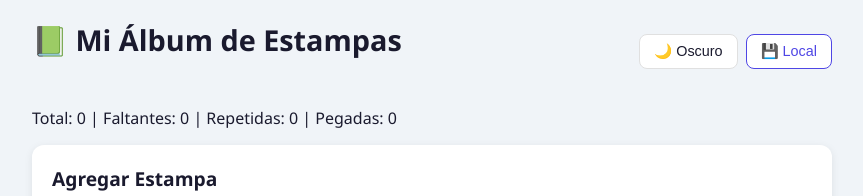
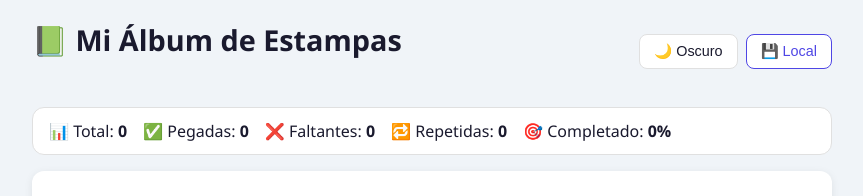
Before and after one commit to dquan123/Web_Proyecto2, a React app in the folder frontend/: page / in a window 1280 px wide. Shown: the top 196 px of the page, without its empty margins (208-1071 px from the left). Built offline with nearby package versions, Linux system fonts and the light colour scheme; no server answers; the HTML template or start-up script is replaced by a standard one.

Commit message:
Implementacion de hooks antes de deploy

```diff
--- a/frontend/src/App.jsx
+++ b/frontend/src/App.jsx
@@ -2,6 +2,8 @@ import { useReducer, useEffect, useRef, useMemo, useCallback } from 'react'
 import { StorageProvider, useStorage } from './context/StorageProvider'
 import { ThemeProvider, useTheme } from './context/ThemeContext'
 import { itemsReducer, estadoInicial } from './reducers/itemsReducer'
+import { useAtajoTeclado } from './hooks/useAtajoTeclado'
+import { useProgresoAlbum } from './hooks/useProgresoAlbum'
 import FormularioItem from './components/FormularioItem'
 import ListaItem from './components/ListaItem'
 import Filtros from './components/Filtros'
@@ -24,28 +26,9 @@ function AppContenido() {
     })
   }, [modo])
 
-  // Atajo Ctrl+H — enfocar input
-  useEffect(() => {
-    const handler = (e) => {
-      if (e.ctrlKey && e.key === 'h') {
-        e.preventDefault()
-        inputRef.current?.focus()
-      }
-    }
-    window.addEventListener('keydown', handler)
-    return () => window.removeEventListener('keydown', handler)
-  }, [])
-
-  // Atajo T — cambiar tema
-  useEffect(() => {
-    const handler = (e) => {
-      const enInput = ['INPUT', 'TEXTAREA', 'SELECT'].includes(e.target.tagName)
-      if (enInput) return
-      if (e.key === 't' || e.key === 'T') toggleTema()
-    }
-    window.addEventListener('keydown', handler)
-    return () => window.removeEventListener('keydown', handler)
-  }, [toggleTema])
+  // useAtajoTeclado — reemplaza los useEffect duplicados de atajos
+  useAtajoTeclado('h', () => inputRef.current?.focus(), { ctrl: true })
+  useAtajoTeclado('t', toggleTema)
 
   // useMemo — lista filtrada
   const itemsFiltrados = useMemo(() => {
@@ -63,6 +46,9 @@ function AppContenido() {
         item.nombre.toLowerCase().includes(estado.busqueda.toLowerCase())
       )
   }, [estado.lista, estado.filtroCategoria, estado.filtroEstado, estado.busqueda])
+
+  // useProgresoAlbum — estadísticas del álbum
+  const progreso = useProgresoAlbum(estado.lista)
 
   // useMemo — estadísticas para las gráficas
   const estadisticas = useMemo(() => ({
@@ -110,8 +96,21 @@ function AppContenido() {
 
       {cargando && <p>Cargando...</p>}
 
-      <div style={{ marginBottom: '16px' }}>
-        <p>Total: {estadisticas.total} | Faltantes: {estadisticas.faltantes} | Repetidas: {estadisticas.repetidas} | Pegadas: {estadisticas.pegadas}</p>
+      <div style={{
+        background: 'var(--color-superficie)',
+        padding: '12px 16px',
+        borderRadius: '12px',
+        marginBottom: '16px',
+        border: '1px solid var(--color-borde)',
+        display: 'flex',
+        gap: '16px',
+        flexWrap: 'wrap'
+      }}>
+        <span>📊 Total: <strong>{progreso.total}</strong></span>
+        <span>✅ Pegadas: <strong>{progreso.pegadas}</strong></span>
+        <span>❌ Faltantes: <strong>{progreso.faltantes}</strong></span>
+        <span>🔁 Repetidas: <strong>{progreso.repetidas}</strong></span>
+        <span>🎯 Completado: <strong>{progreso.porcentaje}%</strong></span>
       </div>
 
       <FormularioItem onAgregar={handleAgregar} inputRef={inputRef} />
```
